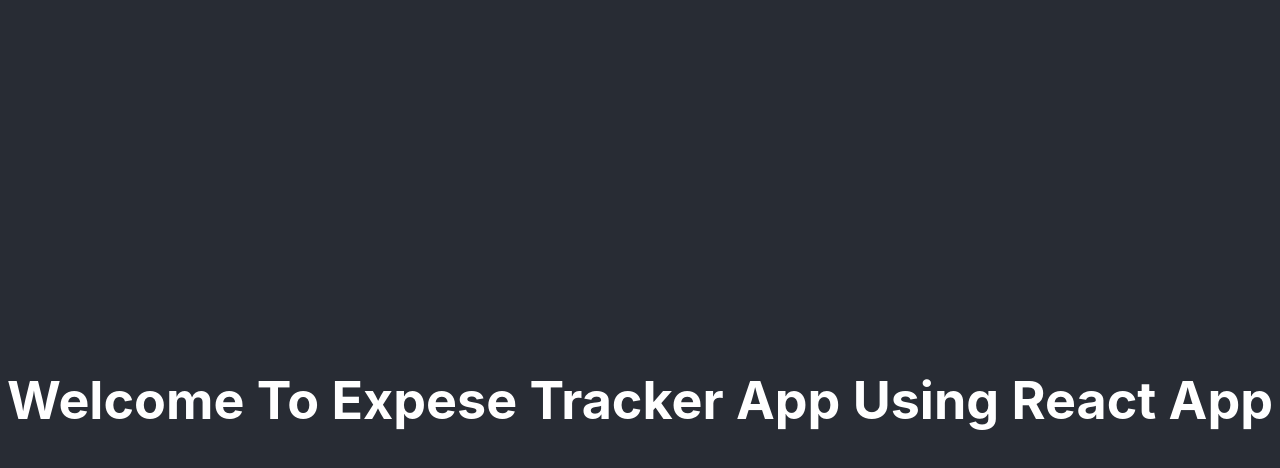
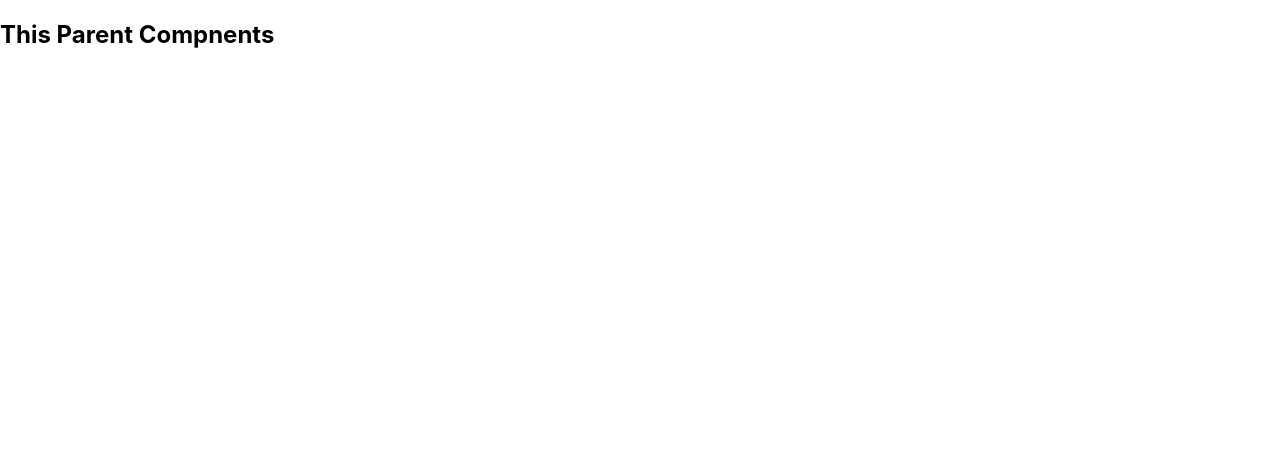
Before and after one commit to abdulwaqar844/Expense-Tracker-App, a React (Create React App) app: page / in a window 1280 px wide. Shown: the top 468 px of the page. Built offline with nearby package versions, Linux system fonts and the light colour scheme.

Commit message:
build folder

```diff
--- a/src/App.js
+++ b/src/App.js
@@ -1,18 +1,12 @@
 import React from 'react';
-import logo from './logo.svg';
 import './App.css';
 
 function App() {
   return (
-    <div className="App">
-      <header className="App-header">
-        <h1>
-        Welcome To Expese Tracker App Using React App
-        </h1>
-      </header>
-    </div>
 
-  );
+<h2>This Parent Compnents</h2>
+
+    );
 }
 
 export default App;
```
Also changed, not shown: src/Child.js (added, +13 -0 lines), src/logo.svg (deleted), 1 other file (tests, documents, lock files or other folders).
